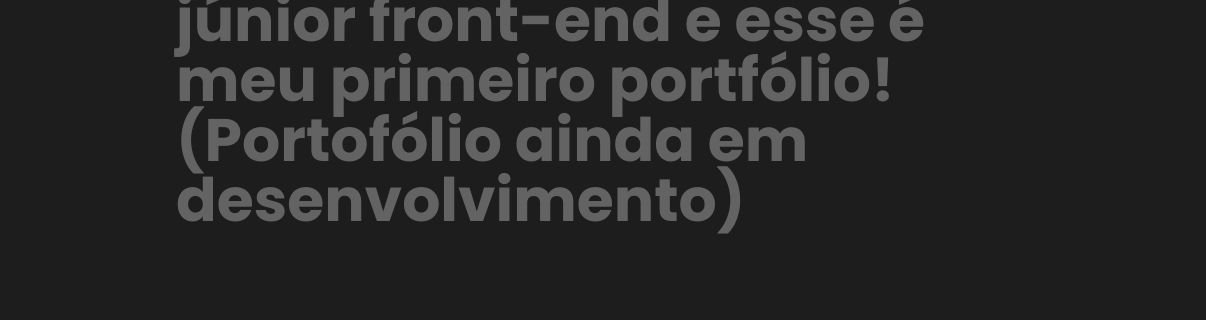
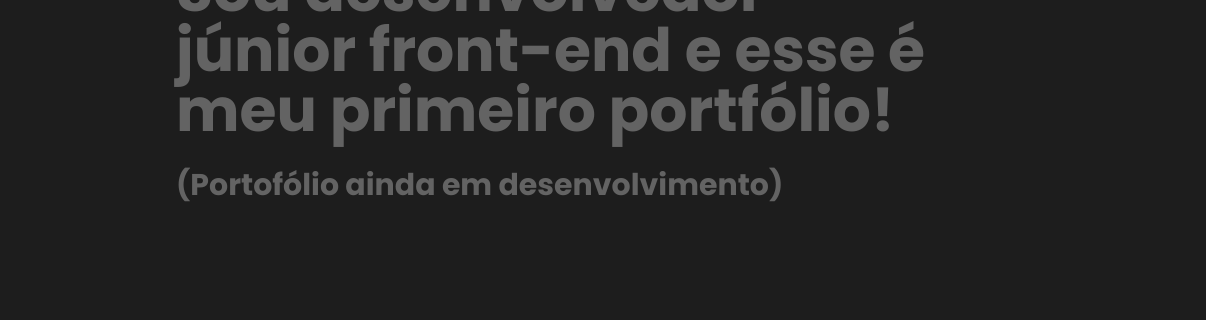
Before and after one commit to FellypePeder/PortfolioFellype, a plain HTML site: page index.html in a window 1280 px wide. Shown: the part 493-813 px from the top of the page, 74-1280 px from the left. Drawn offline with Linux system fonts and the light colour scheme.

Commit message:
Adicionando uma mensagem

```diff
--- a/index.html
+++ b/index.html
@@ -48,7 +48,7 @@
                         <h1>Olá, meu nome é</h1>
                         <p class="nome">Fellype Pedersoli</p>
                         <p class="descricao">Sou desenvolvedor júnior front-end e esse é meu primeiro portfólio!</p>
-                        <p class="descricao">(Portofólio ainda em desenvolvimento)</p>
+                        <p class="mensagem-provisoria">(Portofólio ainda em desenvolvimento)</p>
                     </section>
                 </main>
             </section>
--- a/style/style.scss
+++ b/style/style.scss
@@ -96,6 +96,12 @@ body{
             font-size: 60px;
             font-weight: 700;
         }
+        .mensagem-provisoria{
+            color: $cor-fonte-terciaria;
+            margin-top: 1em;
+            font-size: 30px;
+            font-weight: 700;
+        }
     }
 }
 
```
Also changed, not shown: style/style.css, 1 other file.
